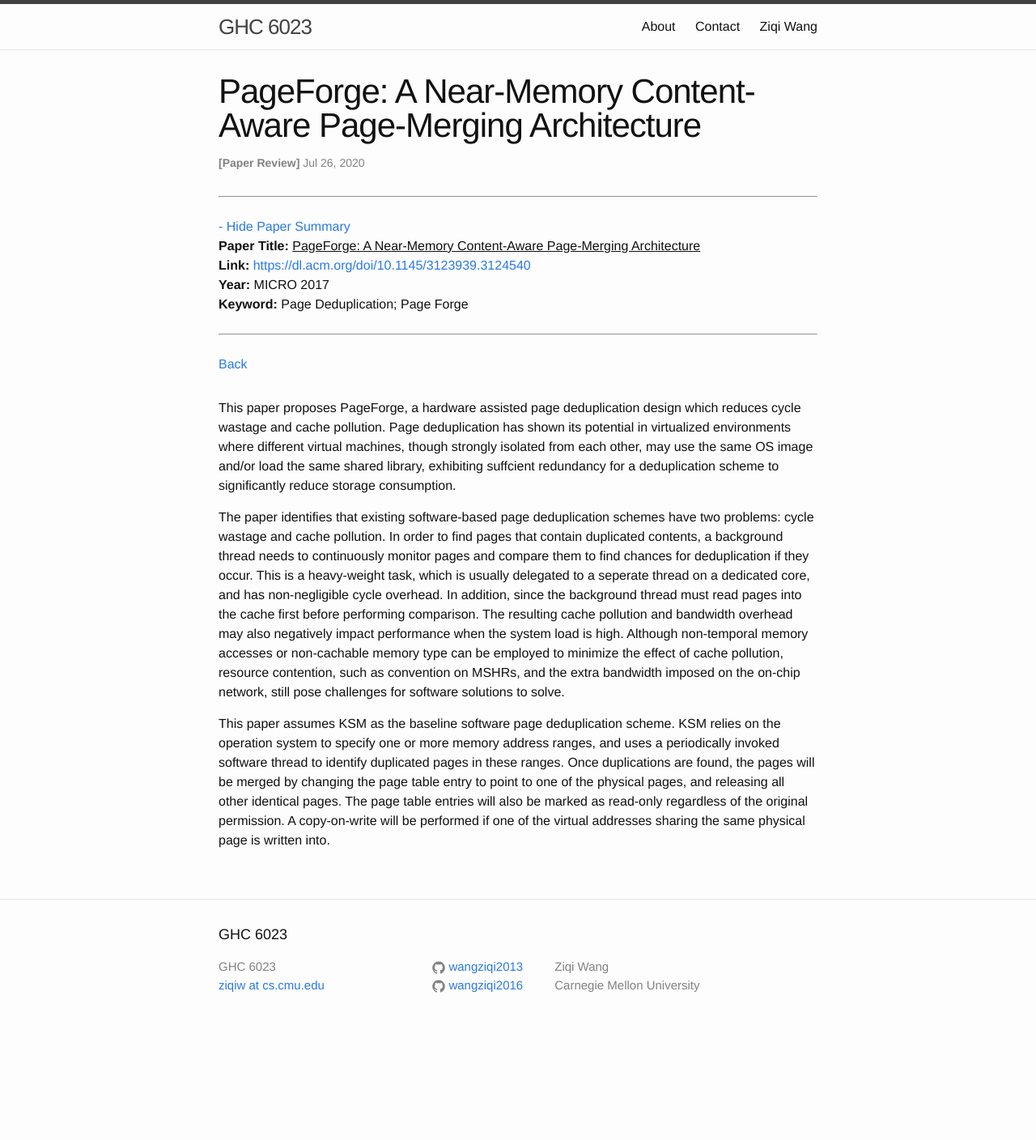
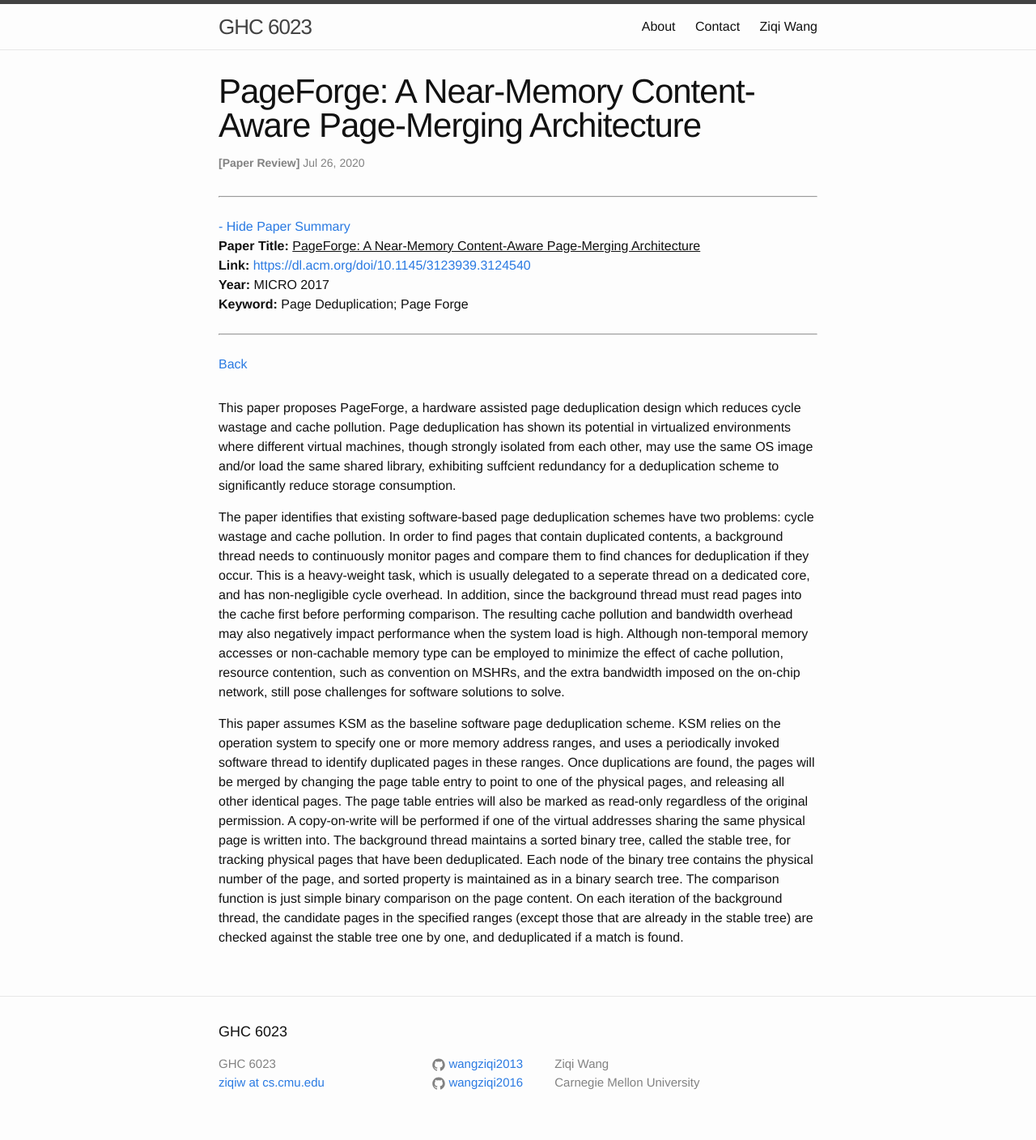
Before and after one commit to wangziqi2013/wangziqi2013.github.io, a Jekyll site: the page built from _posts/2020-07-26-pageforge.markdown, in a window 1280 px wide. Shown: the whole page at 81% size. Built offline with Jekyll 4.4.1, drawn with Linux system fonts in a browser that asks for light colours; before the commit the page ends 1288 px from its top, so only the background shows below that.

Commit message:
Adding stable tree

```diff
--- a/_posts/2020-07-26-pageforge.markdown
+++ b/_posts/2020-07-26-pageforge.markdown
@@ -34,3 +34,8 @@ ranges. Once duplications are found, the pages will be merged by changing the pa
 physical pages, and releasing all other identical pages. The page table entries will also be marked as read-only regardless
 of the original permission. A copy-on-write will be performed if one of the virtual addresses sharing the same physical
 page is written into.
+The background thread maintains a sorted binary tree, called the stable tree, for tracking physical pages that have been
+deduplicated. Each node of the binary tree contains the physical number of the page, and sorted property is maintained
+as in a binary search tree. The comparison function is just simple binary comparison on the page content.
+On each iteration of the background thread, the candidate pages in the specified ranges (except those that are already
+in the stable tree) are checked against the stable tree one by one, and deduplicated if a match is found.
```
